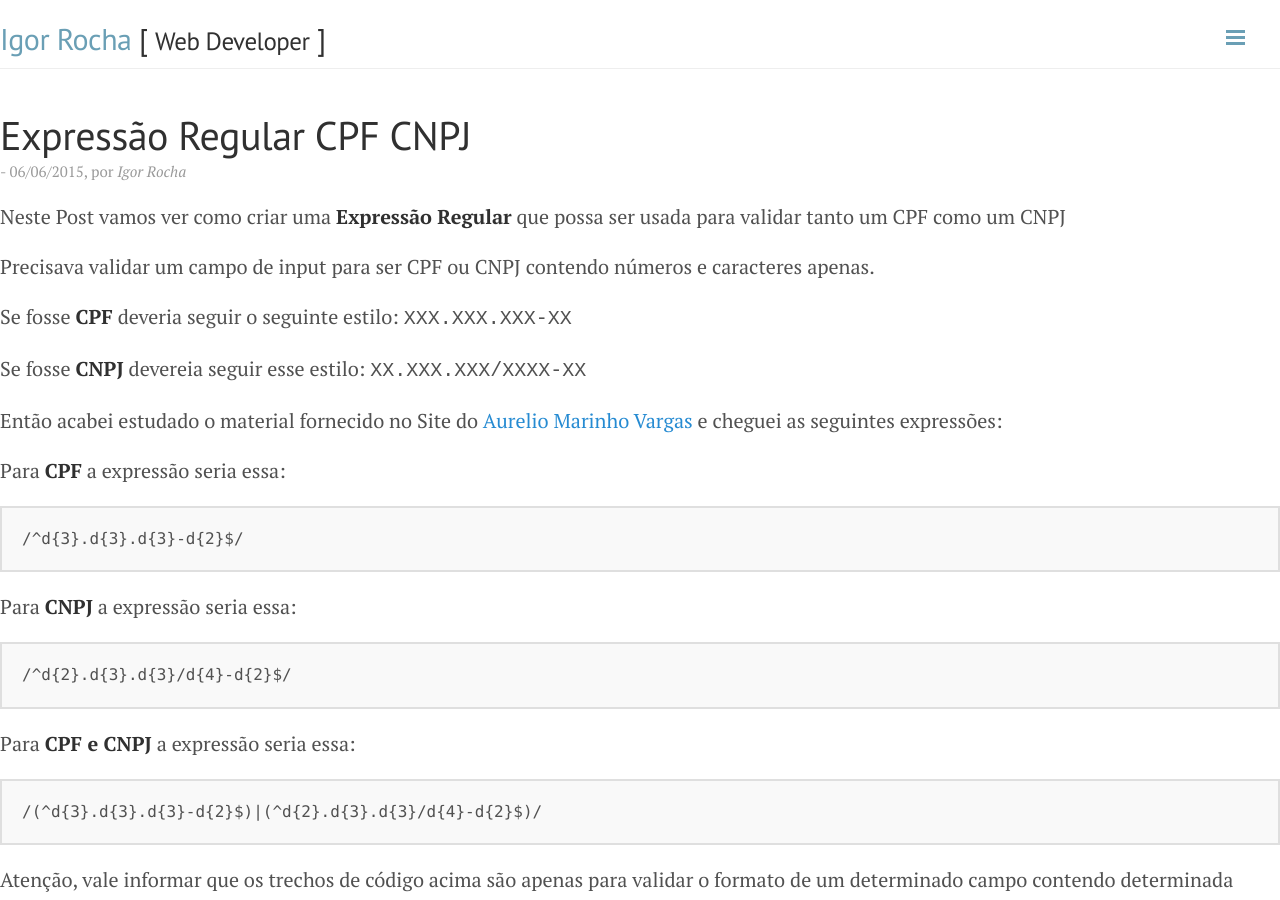
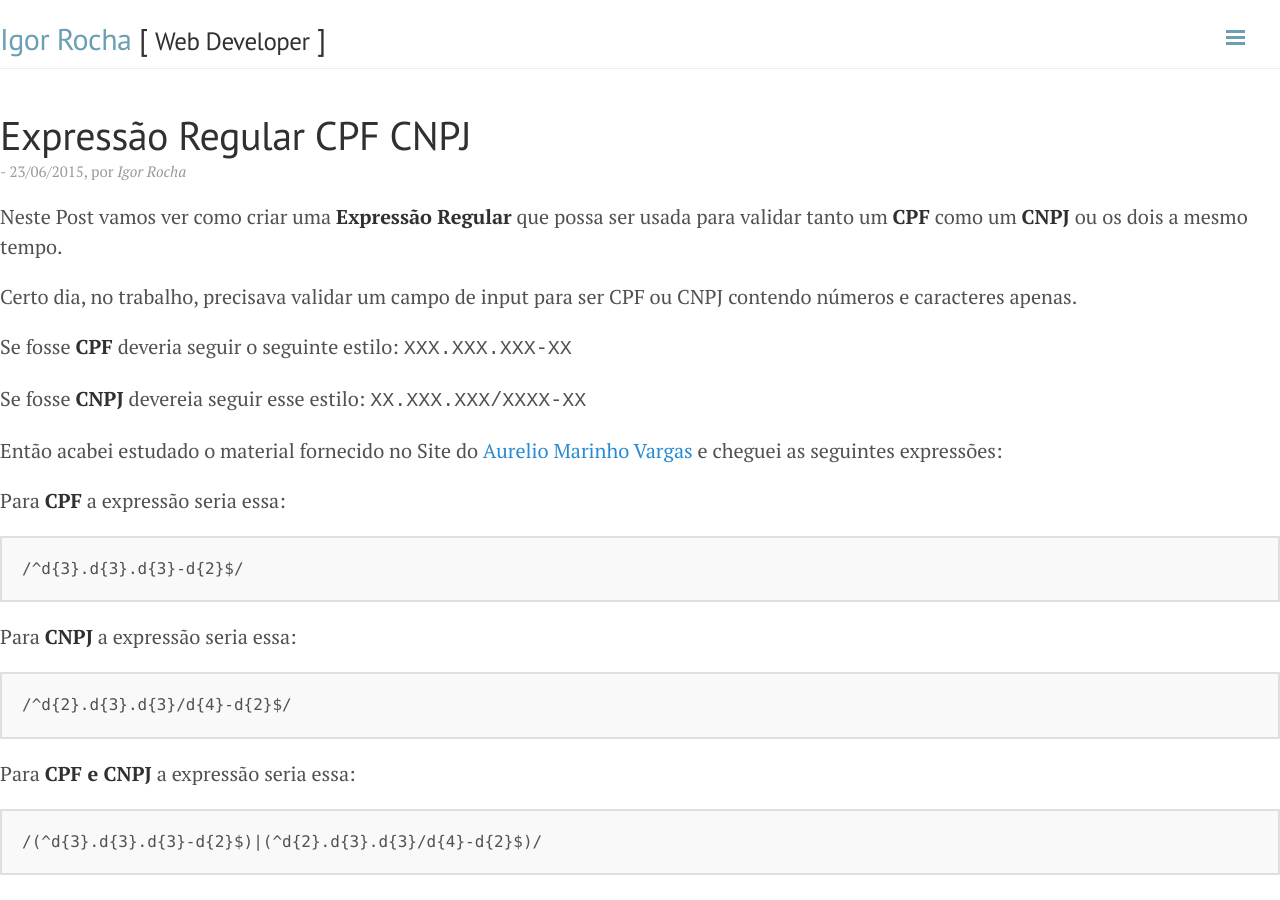
Before and after one commit to igortice/igortice.github.io, a Jekyll site: the page built from src/_posts/2015-06-23-expressao-regular-cpf-cnpj.md, in a window 1280 px wide and 900 px high. Built offline with Jekyll 4.4.1, drawn with Linux system fonts in a browser that asks for light colours; Markdown is read by kramdown in place of the engine named in the settings.

Commit message:
post cpf cnpj regex ok

```diff
--- a/src/_drafts/expressao-regular-cpf-cnpj.md
+++ b/src/_posts/2015-06-23-expressao-regular-cpf-cnpj.md
@@ -1,6 +1,6 @@
 ---
 layout: post
-date: 2015-06-06
+date: 2015-06-23
 title: Expressão Regular CPF CNPJ
 permalink: /:title
 categories: regex
@@ -10,12 +10,12 @@ desc: "Expressão Regular CPF CNPJ"
 keywords: 'expressão regular cpf,expressão regular cnpj,expressão regular cpf cnpj,epressão regular cpf/cnpj,regex cpf,regex cnpj,regex cpf cnpj,regex cpf/cnpj,expressão regular,javascript'
 ---
 
-Neste Post vamos ver como criar uma **Expressão Regular** que possa ser usada para validar tanto um CPF como um
-CNPJ
+Neste Post vamos ver como criar uma **Expressão Regular** que possa ser usada para validar tanto um
+**CPF** como um **CNPJ** ou os dois a mesmo tempo.
 
 <!--more-->
 
-Precisava validar um campo de input para ser CPF ou CNPJ contendo números e caracteres apenas.
+Certo dia, no trabalho, precisava validar um campo de input para ser CPF ou CNPJ contendo números e caracteres apenas.
 
 Se fosse **CPF** deveria seguir o seguinte estilo: <kbd>XXX.XXX.XXX-XX</kbd>
 
```
